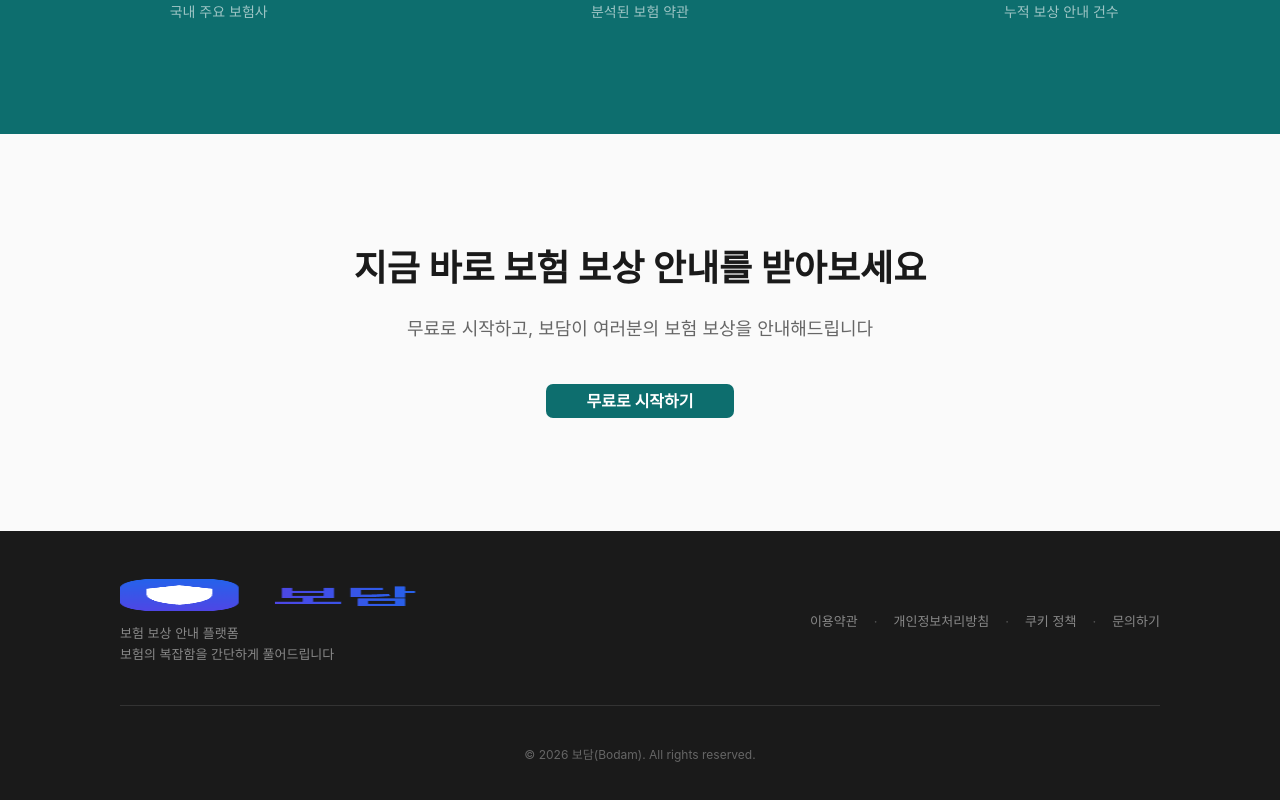
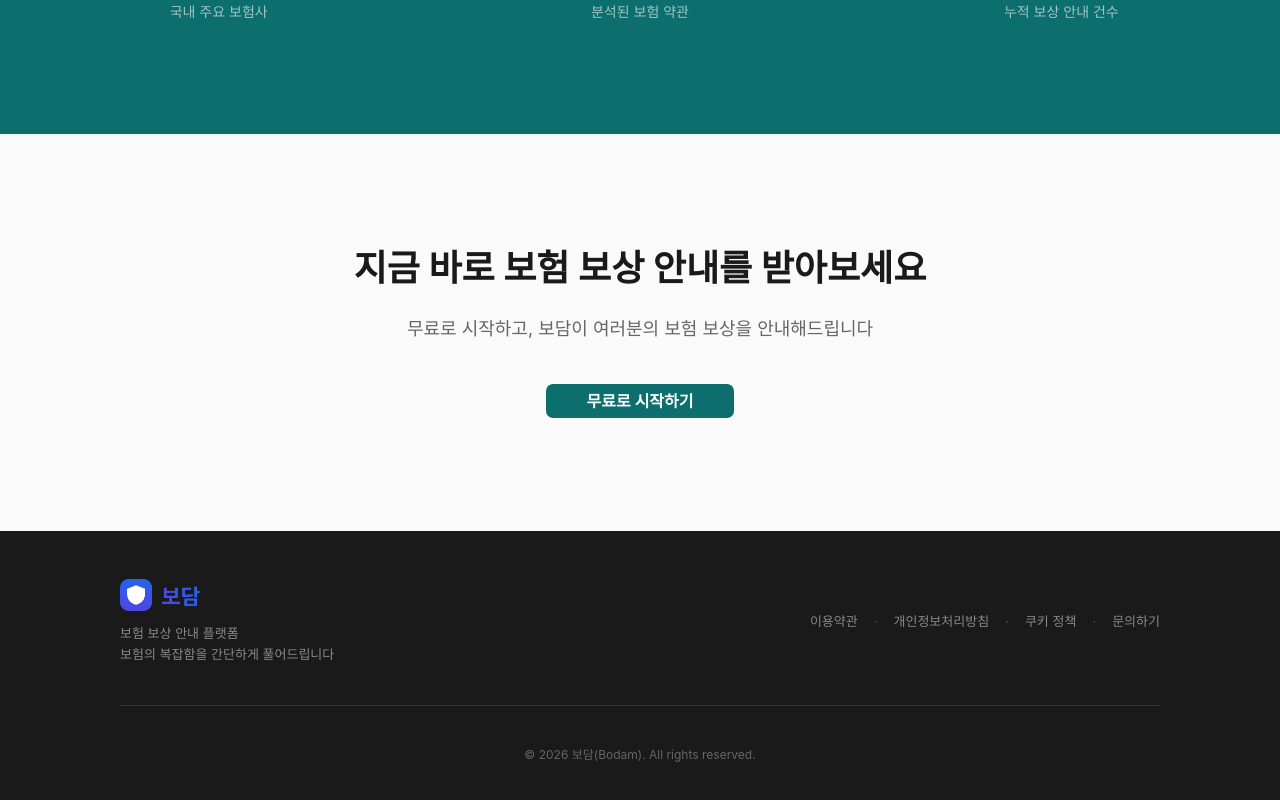
Before and after one commit to KyungHwanLeeNexsol/bodam, a Next.js app in the folder frontend/: page / in a window 1280 px wide. Shown: the part 2190-2990 px from the top of the page. Built offline with nearby package versions, Linux system fonts and the light colour scheme; a web font is replaced by a local one.

Commit message:
fix(ui): 푸터 브랜드 div에 items-start 추가로 로고 찌그러짐 수정
flex-col 컨테이너의 stretch 정렬로 인해 로고가 300px로 늘어나던 문제 해결

🗿 MoAI <email@mo.ai.kr>

```diff
--- a/frontend/components/landing/Footer.tsx
+++ b/frontend/components/landing/Footer.tsx
@@ -17,14 +17,13 @@ export default function Footer() {
       {/* 상단: 브랜드 좌측 + 링크 우측 */}
       <div className="mb-10 flex w-full items-center justify-between">
         {/* 브랜드 */}
-        <div className="flex w-[300px] flex-col gap-3">
+        <div className="flex w-[300px] flex-col items-start gap-3">
           <Image
             src="/logo.png"
             alt="보담 로고"
             width={273}
             height={108}
             className="h-8 w-auto"
-            style={{ width: 'auto', height: '2rem' }}
           />
           <p className="text-[13px] leading-relaxed text-[#888888]">
             보험 보상 안내 플랫폼<br />
```
